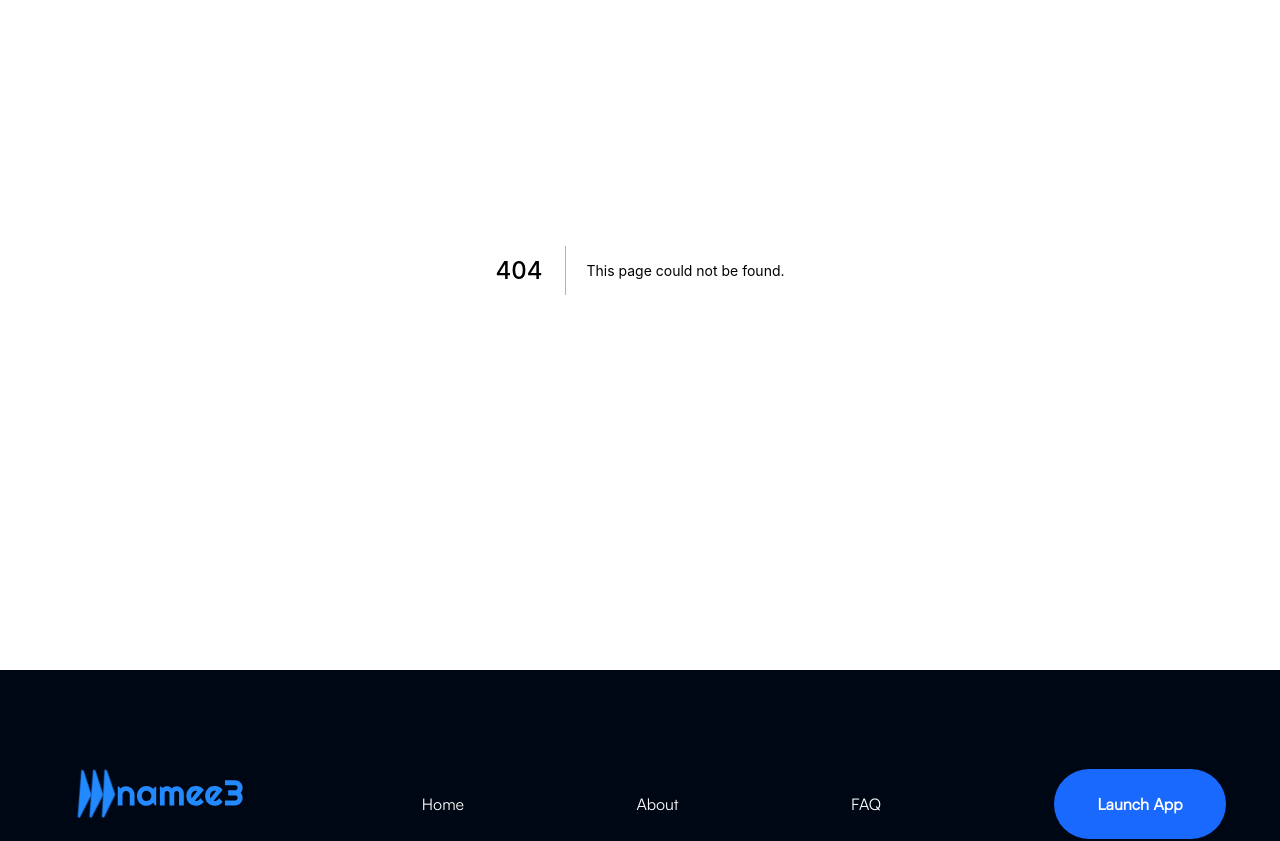
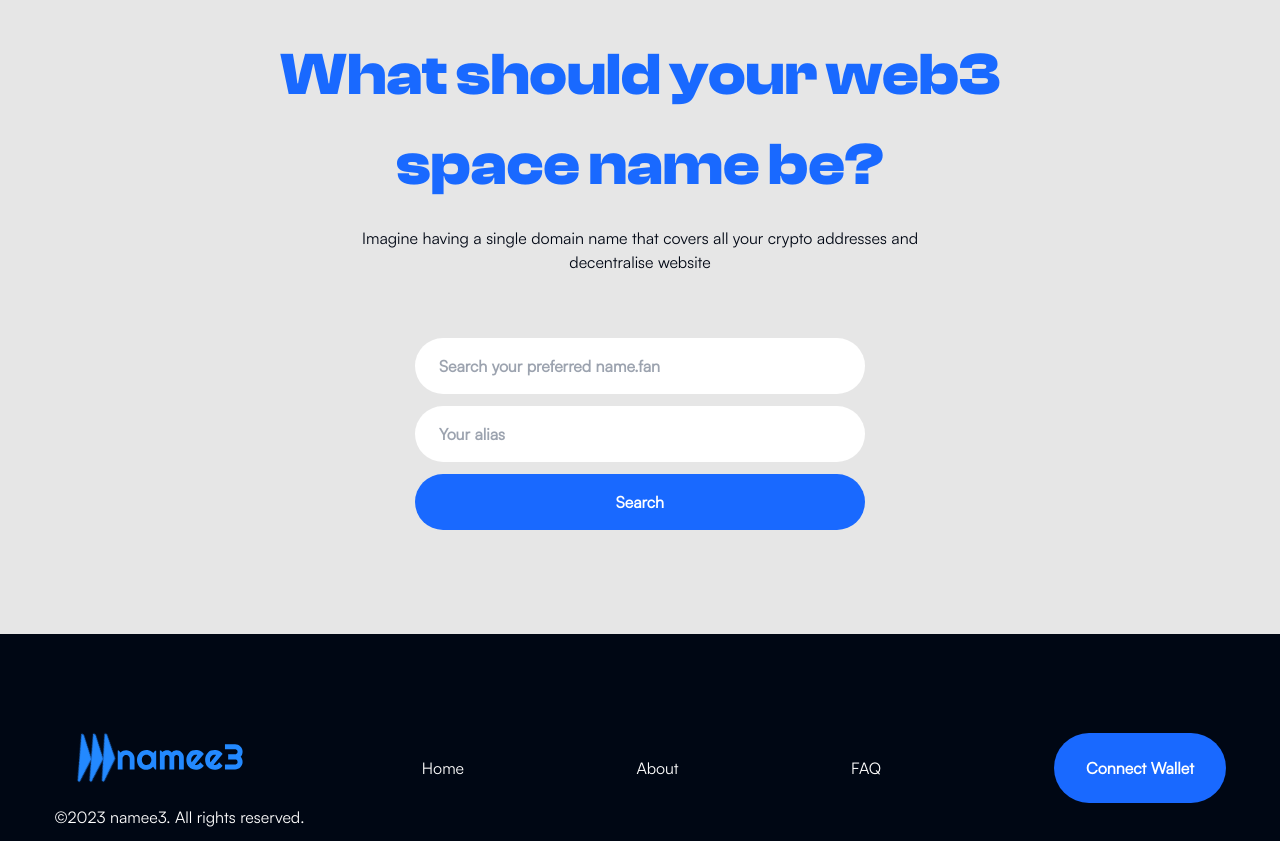
Before and after one commit to Domaining/landing_page, a Next.js app: page /app in a window 1280 px wide. Before the commit this address had no page. Shown: the part 240-1081 px from the top of the page. Built offline with nearby package versions, Linux system fonts and the light colour scheme.

Commit message:
Implementation of the launch app section

```diff
--- /dev/null
+++ b/src/components/appSection/appHero.js
@@ -0,0 +1,34 @@
+import React from "react";
+// @ts-ignore
+import NameSearch from "./nameSearch";
+const appHero = () => {
+  return (
+    <section className="relative mb-0 bg-light-grey font-satoshi">
+      <div className="wrapper py-16 lg:pt-32 text-white flex flex-col justify-center relative z-10">
+        <header className="lg:w-10/12 mx-auto xl:w-8/12">
+          <h1
+            className={[
+              "text-black1 text-[40px] md:text-[60px] xl:text-[64px text-center",
+              "font-clash-display font-bold",
+              "mt-[2rem] mb-[1rem]",
+            ].join(" ")}
+          >
+            <span className="text-blue1">What should your web3</span>
+            <br />
+            <span className="text-blue1">space name be?</span>
+          </h1>
+        </header>
+
+        <p className="text-black1 text-base text-center mx-auto md:w-9/12 xl:w-8/12 1xl:w-7/12 font-meduim mb-16">
+          Imagine having a single domain name that covers all your crypto
+          addresses and <br/>
+          <span>decentralise website</span>
+        </p>
+
+        <NameSearch />
+      </div>
+    </section>
+  );
+};
+
+export default appHero;
--- /dev/null
+++ b/src/components/appSection/nameSearch.js
@@ -0,0 +1,33 @@
+import React from "react";
+
+const NameSearch = () => {
+  return (
+    <section>
+      <div className="flex flex-col w-full  justify-center items-center font-extrabold mb-10">
+        <div>
+          <input
+            type="text"
+            placeholder="Search your preferred name.fan"
+            className="w-full md:w-[450px] h-[56px] rounded-[100px] text-dark-grey px-6 mb-3"
+          />
+        </div>
+        <div>
+          <input
+            type="text"
+            placeholder="Your alias"
+            className="w-full md:w-[450px] h-[56px] rounded-[100px] text-dark-grey px-6 mb-3"
+          />
+        </div>
+        <button
+          className={[
+            "font-bold bg-blue1 w-full  md:w-[450px] h-[56px] rounded-[40px] text-white",
+          ].join(" ")}
+        >
+          Search
+        </button>
+      </div>
+    </section>
+  );
+};
+
+export default NameSearch;
--- a/src/components/layout/footer.js
+++ b/src/components/layout/footer.js
@@ -1,8 +1,10 @@
 import React from "react"
 import Socials from "../socials"
 import Link from "next/link"
+import { useRouter } from "next/router";
 
 const Footer = () => {
+  const router = useRouter();
   return (
     <footer
       className="bg-black1 py-12 lg:py-[6rem] w-full text-white font-satoshi font-medium"
@@ -28,7 +30,23 @@ const Footer = () => {
             <Link href="./#faq">FAQ</Link>
           </div>
 
-          <li>
+          {router.pathname === "/app" ? (
+            <li className="hidden lg:flex">
+              <button
+                className={[
+                  "underlineFromLeft", // css code in global.css
+                  "font-bold bg-blue1 w-[172px] h-[70px] rounded-[40px] text-white",
+                ].join(" ")}
+                onClick={() => {
+                  console.log("Connect to wallet here...");
+                }}
+              >
+                Connect Wallet
+              </button>
+            </li>
+          ) : (
+            <li className="hidden lg:flex">
+              <Link href="/app">
                 <button
                   className={[
                     "underlineFromLeft", // css code in global.css
@@ -37,7 +55,9 @@ const Footer = () => {
                 >
                   Launch App
                 </button>
+              </Link>
             </li>
+          )}
         </ul>
         <div className=" mt-5 lg:m-0">
           &copy;2023 namee3. All rights reserved.
--- a/src/components/layout/navbar/navList.js
+++ b/src/components/layout/navbar/navList.js
@@ -1,8 +1,10 @@
-import React from "react"
-import Socials from "../../socials"
-import ActiveLink from "./activeLink"
+import React from "react";
+import Socials from "../../socials";
+import ActiveLink from "./activeLink";
+import { useRouter } from "next/router";
 
 const NavList = ({ isClicked, handleClick }) => {
+  const router = useRouter();
   return (
     <section className="relative z-30 font-satoshi font-medium ">
       <nav
@@ -49,20 +51,34 @@ const NavList = ({ isClicked, handleClick }) => {
             </div>
           </ul>
           <li className="mt-20">
-            <a href="">
+            {router.pathname === "/app" ? (
               <button
                 className={[
                   "underlineFromLeft", // css code in global.css
                   "font-bold bg-blue1 w-[170px] h-[50px] text-white rounded-md",
                 ].join(" ")}
+                onClick={() => {
+                  console.log("Connecting wallet...");
+                }}
               >
-                Launch App
+                Connect Wallet
               </button>
-            </a>
+            ) : (
+              <Link href="/app">
+                <button
+                  className={[
+                    "underlineFromLeft", // css code in global.css
+                    "font-bold bg-blue1 w-[170px] h-[50px] text-white rounded-md",
+                  ].join(" ")}
+                >
+                  Launch App
+                </button>
+              </Link>
+            )}
           </li>
         </ul>
       </nav>
     </section>
-  )
-}
-export default NavList
+  );
+};
+export default NavList;
--- a/src/components/layout/navbar/topbar.js
+++ b/src/components/layout/navbar/topbar.js
@@ -1,8 +1,11 @@
-import ActiveLink from "./activeLink"
-import Link from "next/link"
-import React from "react"
+import ActiveLink from "./activeLink";
+import Link from "next/link";
+import React from "react";
+import { useRouter } from "next/router";
 
 const TopBar = ({ isClicked, handleClick }) => {
+  const router = useRouter();
+
   return (
     <header className="bg-white py-5 lg:py-5 font-satoshiBold relative z-30 ">
       <nav className="wrapper">
@@ -47,21 +50,37 @@ const TopBar = ({ isClicked, handleClick }) => {
               children={"FAQ"}
             ></ActiveLink>
           </div>
-          <li className="hidden lg:flex">
-            <a href="">
+          {router.pathname === "/app" ? (
+            <li className="hidden lg:flex">
               <button
                 className={[
                   "underlineFromLeft", // css code in global.css
                   "font-bold bg-blue1 w-[172px] h-[70px] rounded-[40px] text-white",
                 ].join(" ")}
+                onClick={() => {
+                  console.log("Connect to wallet here...");
+                }}
               >
-                Launch App
+                Connect Wallet
               </button>
-            </a>
-          </li>
+            </li>
+          ) : (
+            <li className="hidden lg:flex">
+              <Link href="/app">
+                <button
+                  className={[
+                    "underlineFromLeft", // css code in global.css
+                    "font-bold bg-blue1 w-[172px] h-[70px] rounded-[40px] text-white",
+                  ].join(" ")}
+                >
+                  Launch App
+                </button>
+              </Link>
+            </li>
+          )}
         </ul>
       </nav>
     </header>
-  )
-}
-export default TopBar
+  );
+};
+export default TopBar;
--- /dev/null
+++ b/src/pages/app.js
@@ -0,0 +1,14 @@
+import React from "react"
+import AppHero from "../components/appSection/appHero"
+
+const App = ({}) => {
+  return (
+    <>
+      <main className="relative">
+        <AppHero />
+      </main>
+    </>
+  )
+}
+
+export default App
```
Lines whose indentation alone changed are shown as unchanged.
